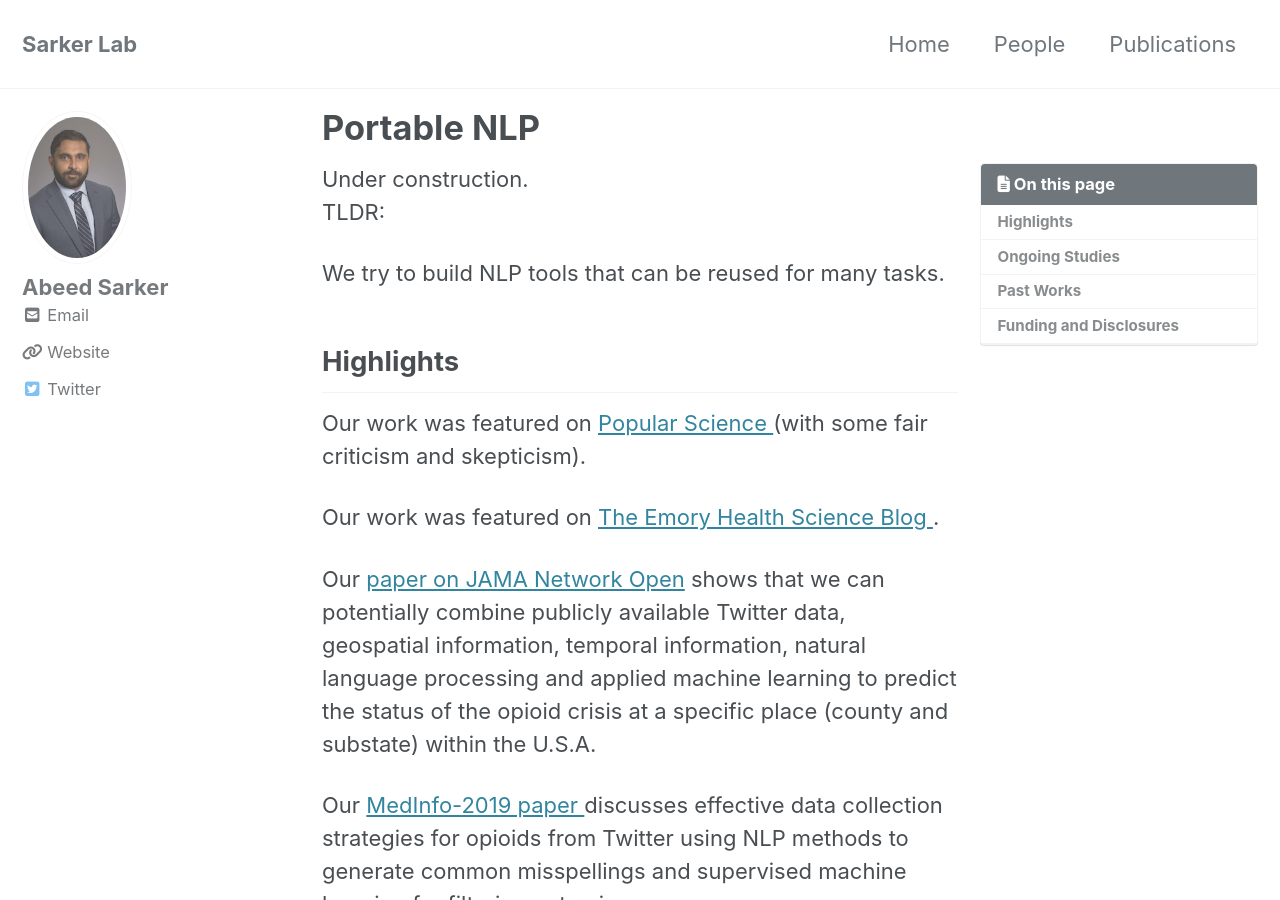
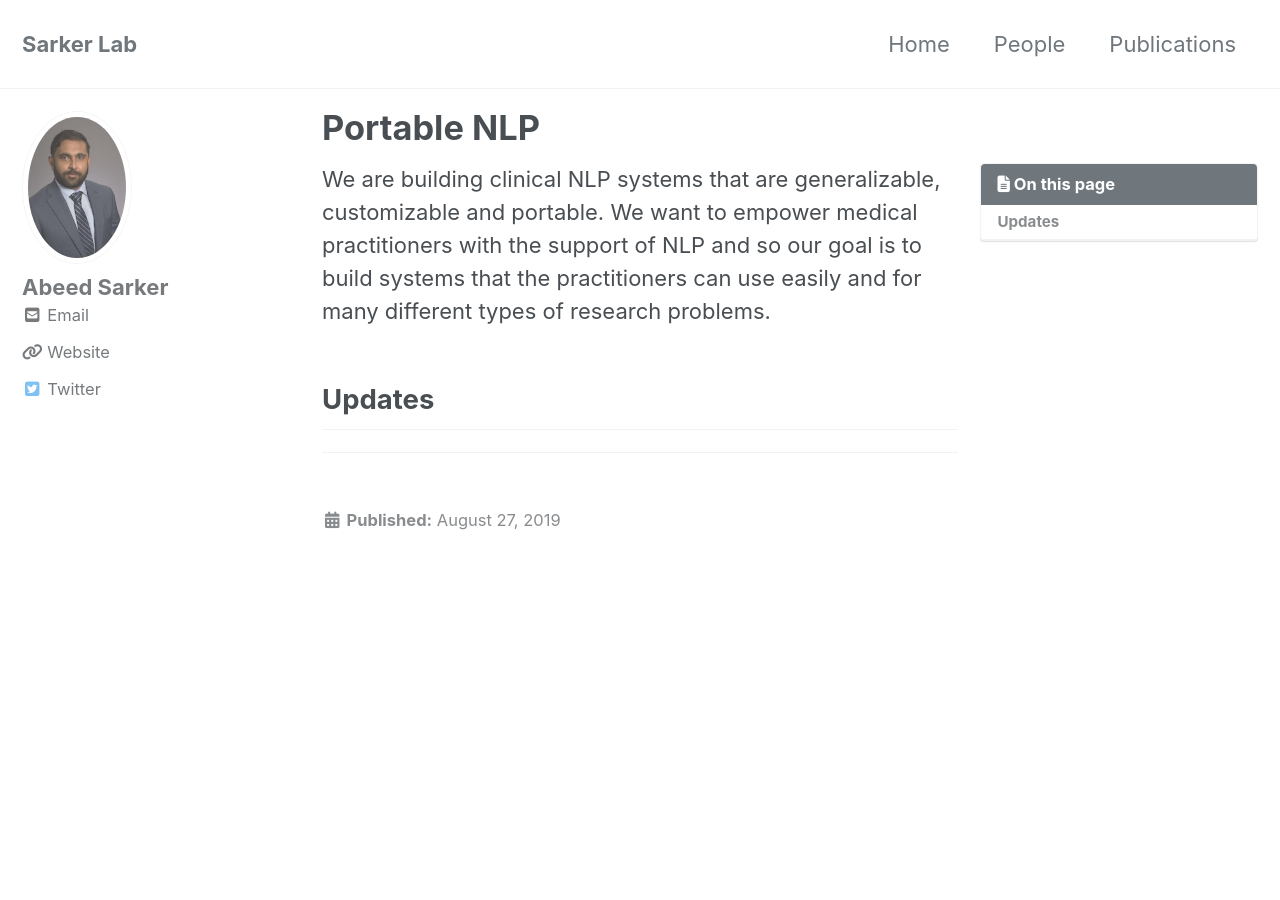
Before and after one commit to sarkerlab/Website, a Jekyll site: the page built from _pages/portable_nlp.md, in a window 1280 px wide and 900 px high. Built offline with Jekyll 4.4.1, drawn with Linux system fonts in a browser that asks for light colours; cached includes are drawn as plain includes; nearby versions of some CDN libraries; some of the changed text lies outside the part shown.

Commit message:
Update portable_nlp.md

```diff
--- a/_pages/portable_nlp.md
+++ b/_pages/portable_nlp.md
@@ -15,29 +15,10 @@ layouts_gallery:
 last_modified_at: 2019-08-27T15:46:43-04:00
 toc: true
 ---
-Under construction. <br />
-TLDR: <br />
+We are building clinical NLP systems that are generalizable, customizable and portable. We want to empower medical practitioners with the support of NLP and so our goal is to build systems that the practitioners can use easily and for many different types of research problems.
 
-We try to build NLP tools that can be reused for many tasks.
+## Updates
 
-## Highlights
-
-Our work was featured on <a href="https://www.popsci.com/story/health/opioids-social-media-predict/"> Popular Science </a> (with some fair criticism and skepticism). <br />
-
-Our work was featured on <a href = "http://www.emoryhealthsciblog.com/opioids-crunching-the-tweets/"> The Emory Health Science Blog </a>. <br />
-
-Our <a href="https://jamanetwork.com/journals/jamanetworkopen/fullarticle/2753983"> paper on JAMA Network Open</a> shows that we can potentially combine publicly available Twitter data, geospatial information, temporal information, natural language processing and applied machine learning to predict the status of the opioid crisis at a specific place (county and substate) within the U.S.A. <br />
-
-Our <a href="https://www.ncbi.nlm.nih.gov/pmc/articles/PMC6774610/"> MedInfo-2019 paper </a> discusses effective data collection strategies for opioids from Twitter using NLP methods to generate common misspellings and supervised machine learning for filtering out noise. <br />
-
-Our <a href="https://academic.oup.com/jamia/advance-article/doi/10.1093/jamia/ocz162/5581276"> JAMIA paper </a> reviews the literature on social media mining for prescription medication use/misuse. We propose a simple data-centric framework that is suitable for social media data. The particularly important aspect is filtering irrelevant information via the use of supervised classification. <br />
-
-Our <a href="https://preprints.jmir.org/preprint/15861"> JMIR paper </a> provides a detailed description of the importance of thorough annotation guidelines. The paper also contains publicly available data, the annotation guidleine and other resources.
-
-
-## Ongoing Studies
-
-Coming soon....
 
 <!-- - Bundled as a "theme gem" for easier install/upgrading.
 - Compatible with GitHub Pages.
@@ -50,9 +31,6 @@ Coming soon....
 - [Google Analytics](https://www.google.com/analytics/) support.
 - UI localized text in English (default), Brazilian Portuguese (Português brasileiro), Catalan, Chinese, Danish, Dutch, French (Français), German (Deutsch), Greek, Hindi (हिंदी), Hungarian, Indonesian, Italian (Italiano), Japanese, Korean, Malayalam, Nepali (Nepalese), Persian (فارسی), Polish, Punjabi (ਪੰਜਾਬੀ), Romanian, Russian, Slovak, Spanish (Español), Swedish, Thai, Turkish (Türkçe), and Vietnamese. -->
 
-## Past Works
-
-coming soon...
 
 <!-- | Name                                        | Description                                           |
 | ------------------------------------------- | ----------------------------------------------------- |
@@ -73,10 +51,6 @@ For even more demo pages check the [posts archive][year-archive].
 
 ---
 
-## Funding and Disclosures
-
-TBA...
-
 
 <!-- ### Icons + Demo Images:
 
```
Also changed, not shown: other parts of _pages/portable_nlp.md (+0 -1 lines).
